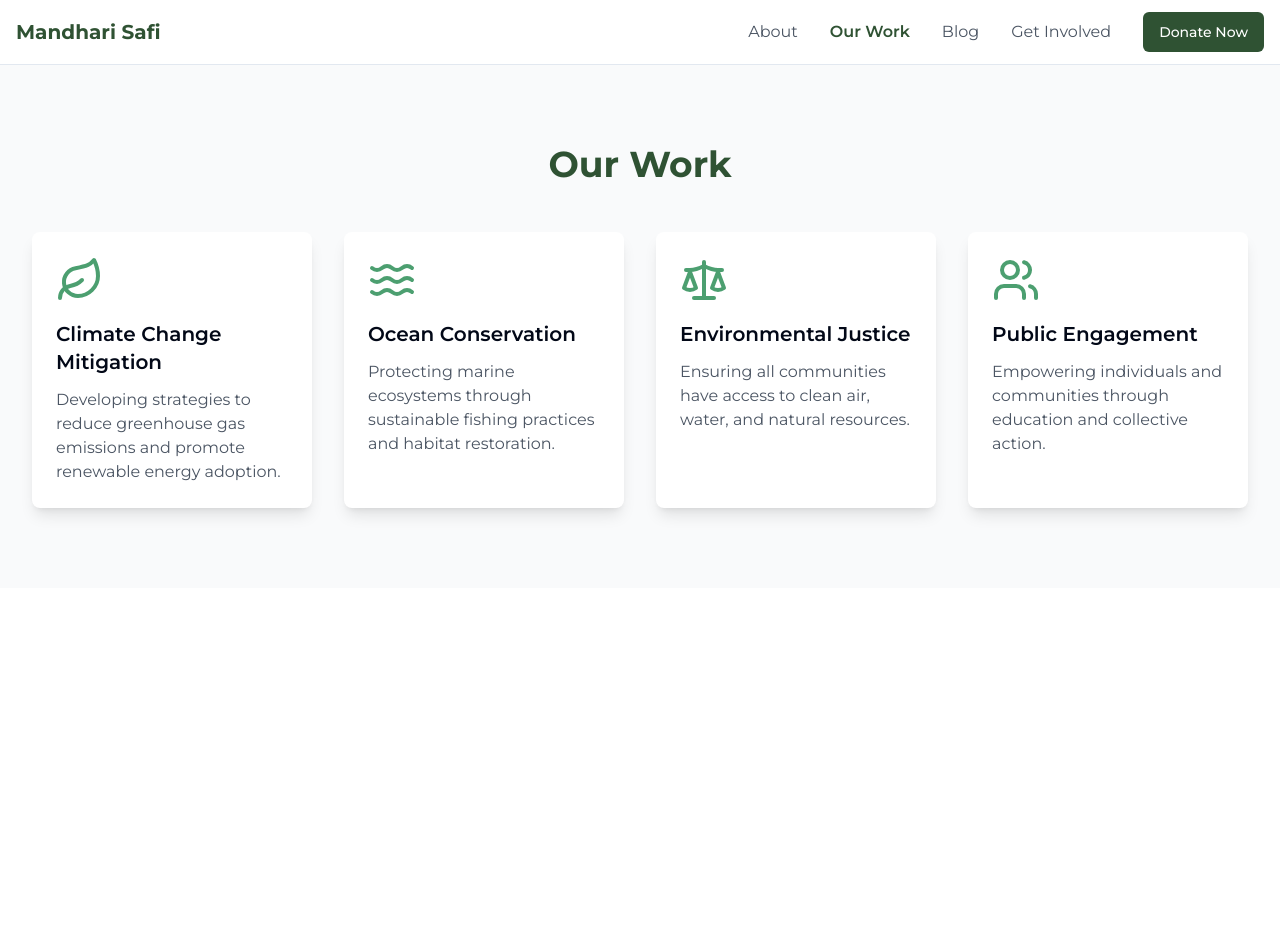
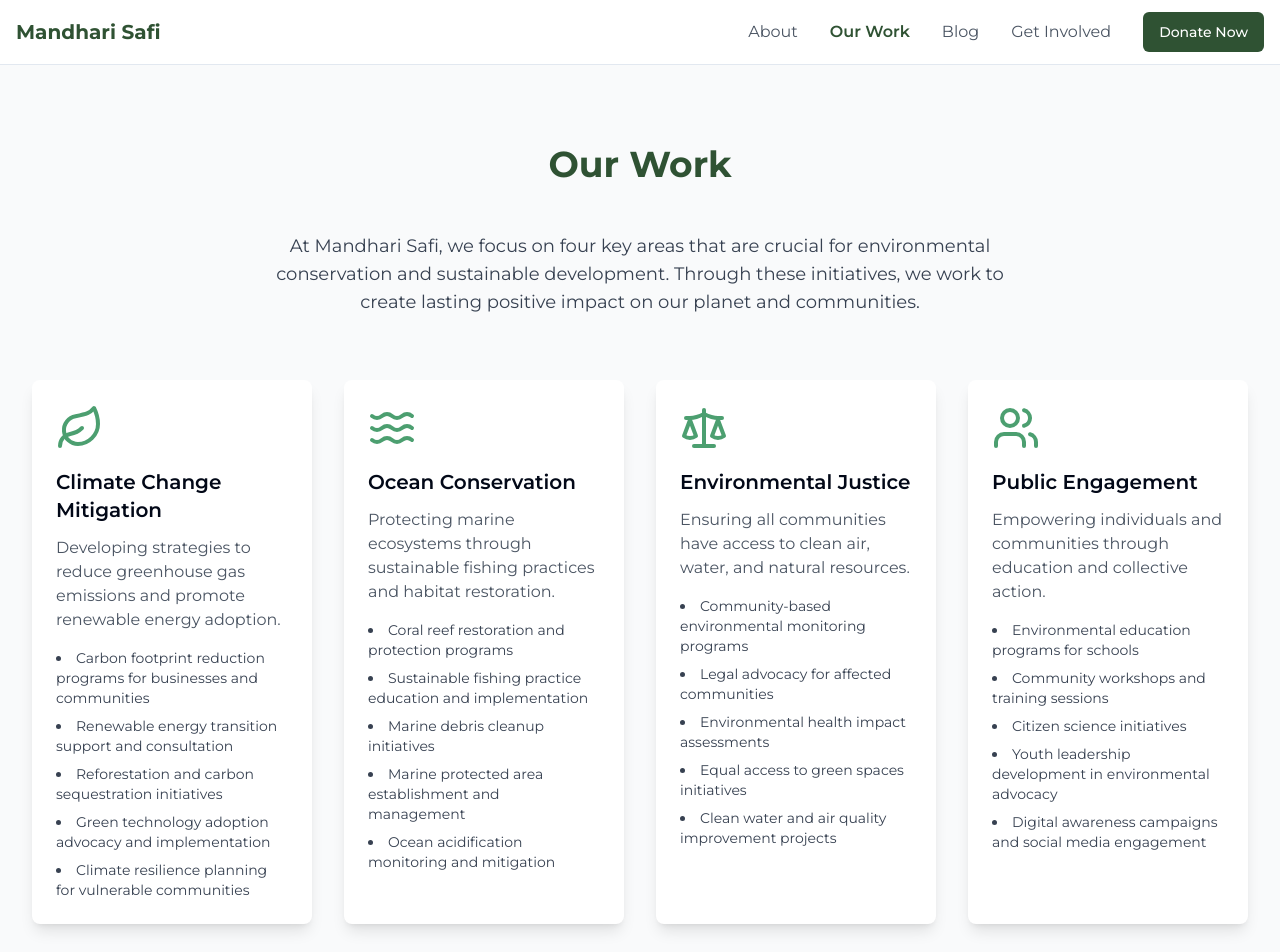
Before and after one commit to VinCoD/mandhari-safi-sustainability-88, a React (Vite) app: page /work in a window 1280 px wide. Shown: the top 952 px of the page. Before the commit the page ends 800 px from the top, so only its background shows below. Built offline with nearby package versions, Linux system fonts and the light colour scheme.

Commit message:
Expand Content on Pages
Enhanced the content across various pages to provide more detailed information and improve user engagement.
[skip gpt_engineer]

```diff
--- a/src/components/Work.tsx
+++ b/src/components/Work.tsx
@@ -5,24 +5,52 @@ const workAreas = [
     title: "Climate Change Mitigation",
     description:
       "Developing strategies to reduce greenhouse gas emissions and promote renewable energy adoption.",
+    details: [
+      "Carbon footprint reduction programs for businesses and communities",
+      "Renewable energy transition support and consultation",
+      "Reforestation and carbon sequestration initiatives",
+      "Green technology adoption advocacy and implementation",
+      "Climate resilience planning for vulnerable communities"
+    ],
     icon: Leaf,
   },
   {
     title: "Ocean Conservation",
     description:
       "Protecting marine ecosystems through sustainable fishing practices and habitat restoration.",
+    details: [
+      "Coral reef restoration and protection programs",
+      "Sustainable fishing practice education and implementation",
+      "Marine debris cleanup initiatives",
+      "Marine protected area establishment and management",
+      "Ocean acidification monitoring and mitigation"
+    ],
     icon: Waves,
   },
   {
     title: "Environmental Justice",
     description:
       "Ensuring all communities have access to clean air, water, and natural resources.",
+    details: [
+      "Community-based environmental monitoring programs",
+      "Legal advocacy for affected communities",
+      "Environmental health impact assessments",
+      "Equal access to green spaces initiatives",
+      "Clean water and air quality improvement projects"
+    ],
     icon: Scale,
   },
   {
     title: "Public Engagement",
     description:
       "Empowering individuals and communities through education and collective action.",
+    details: [
+      "Environmental education programs for schools",
+      "Community workshops and training sessions",
+      "Citizen science initiatives",
+      "Youth leadership development in environmental advocacy",
+      "Digital awareness campaigns and social media engagement"
+    ],
     icon: Users,
   },
 ];
@@ -34,6 +62,12 @@ export const Work = () => {
         <h2 className="text-4xl font-bold text-primary text-center mb-12">
           Our Work
         </h2>
+        <p className="text-lg text-gray-700 text-center max-w-3xl mx-auto mb-16">
+          At Mandhari Safi, we focus on four key areas that are crucial for
+          environmental conservation and sustainable development. Through these
+          initiatives, we work to create lasting positive impact on our planet and
+          communities.
+        </p>
         <div className="grid grid-cols-1 md:grid-cols-2 lg:grid-cols-4 gap-8">
           {workAreas.map((area) => (
             <div
@@ -42,7 +76,14 @@ export const Work = () => {
             >
               <area.icon className="w-12 h-12 text-accent mb-4" />
               <h3 className="text-xl font-semibold mb-3">{area.title}</h3>
-              <p className="text-gray-600">{area.description}</p>
+              <p className="text-gray-600 mb-4">{area.description}</p>
+              <ul className="list-disc list-inside text-gray-700 space-y-2">
+                {area.details.map((detail, index) => (
+                  <li key={index} className="text-sm">
+                    {detail}
+                  </li>
+                ))}
+              </ul>
             </div>
           ))}
         </div>
```
